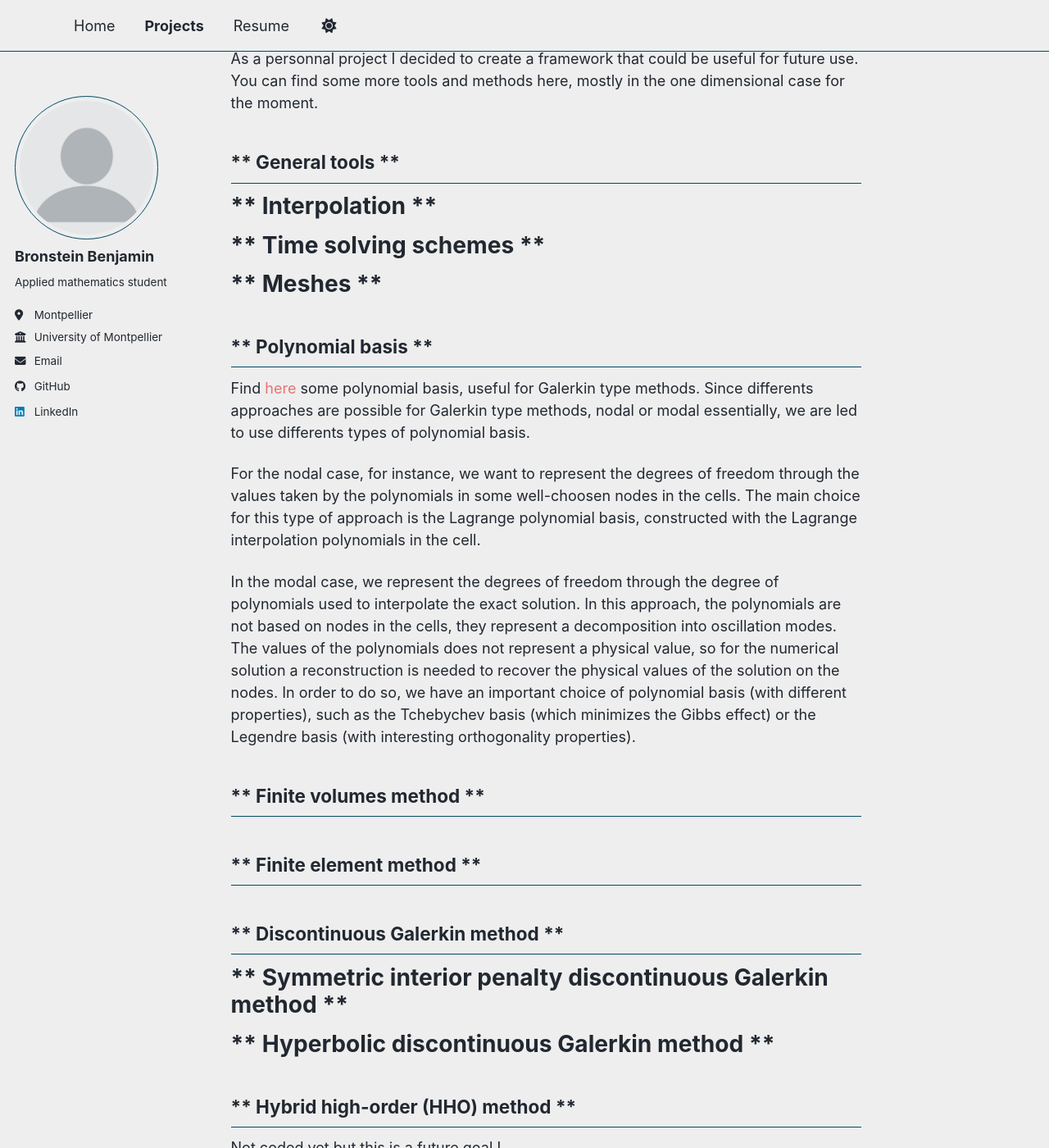
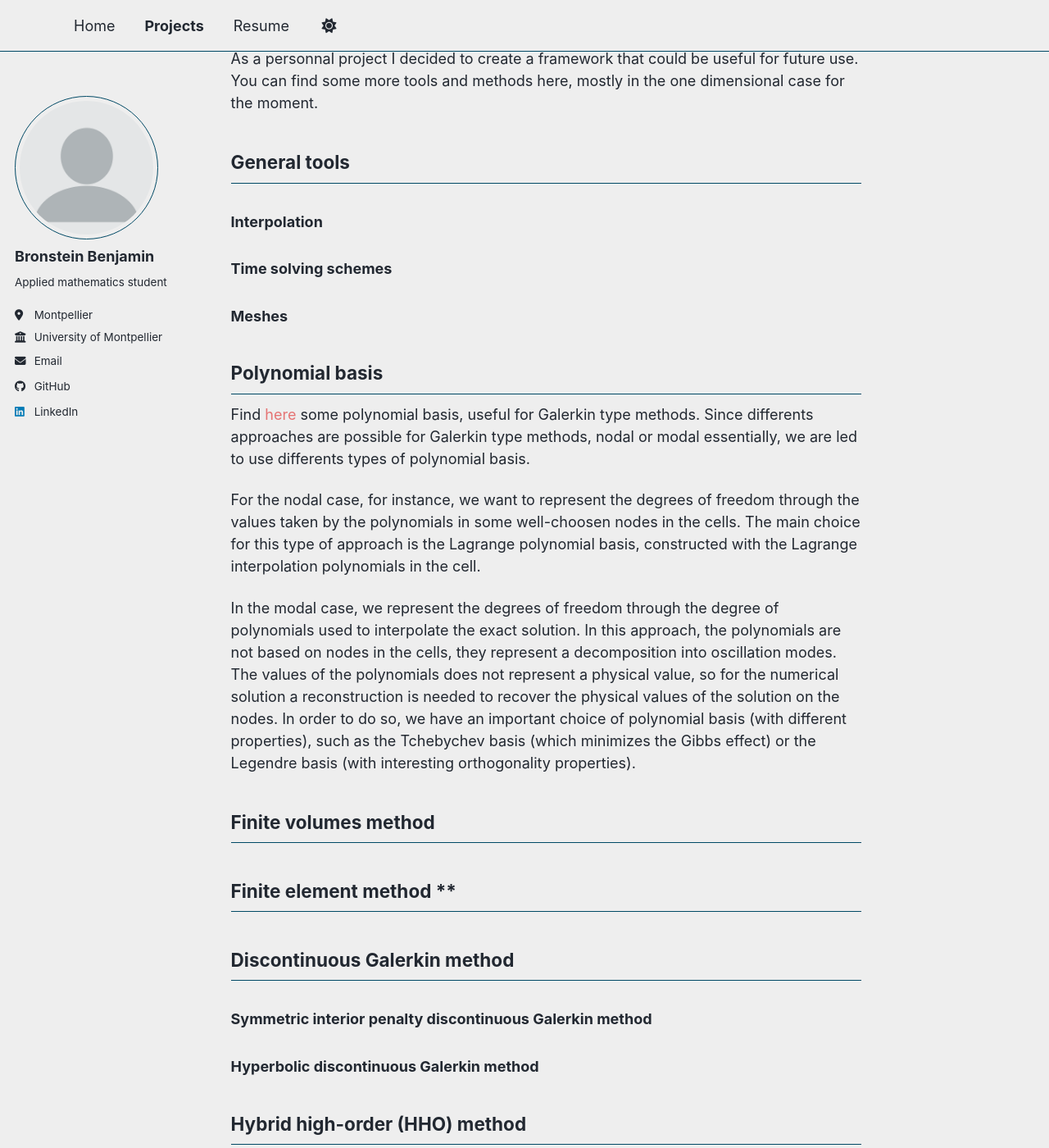
Before and after one commit to HerrBronstein/herrbronstein.github.io, a Jekyll site: the page built from _portfolio/portfolio-4.md, in a window 1280 px wide and 1400 px high, scrolled down 373 px. Shown: the whole window at 82% size. Built offline with Jekyll 4.4.1, drawn with Linux system fonts in a browser that asks for light colours; a style sheet for code colours, icons or effects is not loaded.

```diff
--- a/_portfolio/portfolio-4.md
+++ b/_portfolio/portfolio-4.md
@@ -12,27 +12,28 @@ As exercises, we had to create classes for useful tools in numerical analysis su
 
 As a personnal project I decided to create a framework that could be useful for future use. You can find some more tools and methods here, mostly in the one dimensional case for the moment.
 
-## ** General tools **
-# ** Interpolation **
-# ** Time solving schemes **
-# ** Meshes **
+## General tools
+### Interpolation
+### Time solving schemes
+### Meshes
 
-## ** Polynomial basis **
+## Polynomial basis
 
 Find [here](https://github.com/HerrBronstein/Numerical-Methods-Tools/tree/main/Polynomials) some polynomial basis, useful for Galerkin type methods. Since differents approaches are possible for Galerkin type methods, nodal or modal essentially, we are led to use differents types of polynomial basis.
 
 For the nodal case, for instance, we want to represent the degrees of freedom through the values taken by the polynomials in some well-choosen nodes in the cells. The main choice for this type of approach is the Lagrange polynomial basis, constructed with the Lagrange interpolation polynomials in the cell.
 
-In the modal case, we represent the degrees of freedom through the degree of polynomials used to interpolate the exact solution. In this approach, the polynomials are not based on nodes in the cells, they represent a decomposition into oscillation modes. The values of the polynomials does not represent a physical value, so for the numerical solution a reconstruction is needed to recover the physical values of the solution on the nodes. In order to do so, we have an important choice of polynomial basis (with different properties), such as the Tchebychev basis (which minimizes the Gibbs effect) or the Legendre basis (with interesting orthogonality properties).
+In the modal case, we represent the degrees of freedom through the degree of polynomials used to interpolate the exact solution. In this approach, the polynomials are not based on nodes in the cells, they represent a decomposition into oscillation modes. The values of the polynomials does not represent a physical value, so for the numerical solution a reconstruction is needed to recover the physical values of the solution on the nodes.
+In order to do so, we have an important choice of polynomial basis (with different properties), such as the Tchebychev basis (which minimizes the Gibbs effect) or the Legendre basis (with interesting orthogonality properties).
 
 
-## ** Finite volumes method **
+## Finite volumes method
 
-## ** Finite element method **
+## Finite element method **
 
-## ** Discontinuous Galerkin method **
-# ** Symmetric interior penalty discontinuous Galerkin method **
-# ** Hyperbolic discontinuous Galerkin method **
+## Discontinuous Galerkin method
+### Symmetric interior penalty discontinuous Galerkin method
+### Hyperbolic discontinuous Galerkin method
 
-## ** Hybrid high-order (HHO) method **
+## Hybrid high-order (HHO) method
 Not coded yet but this is a future goal !
```
